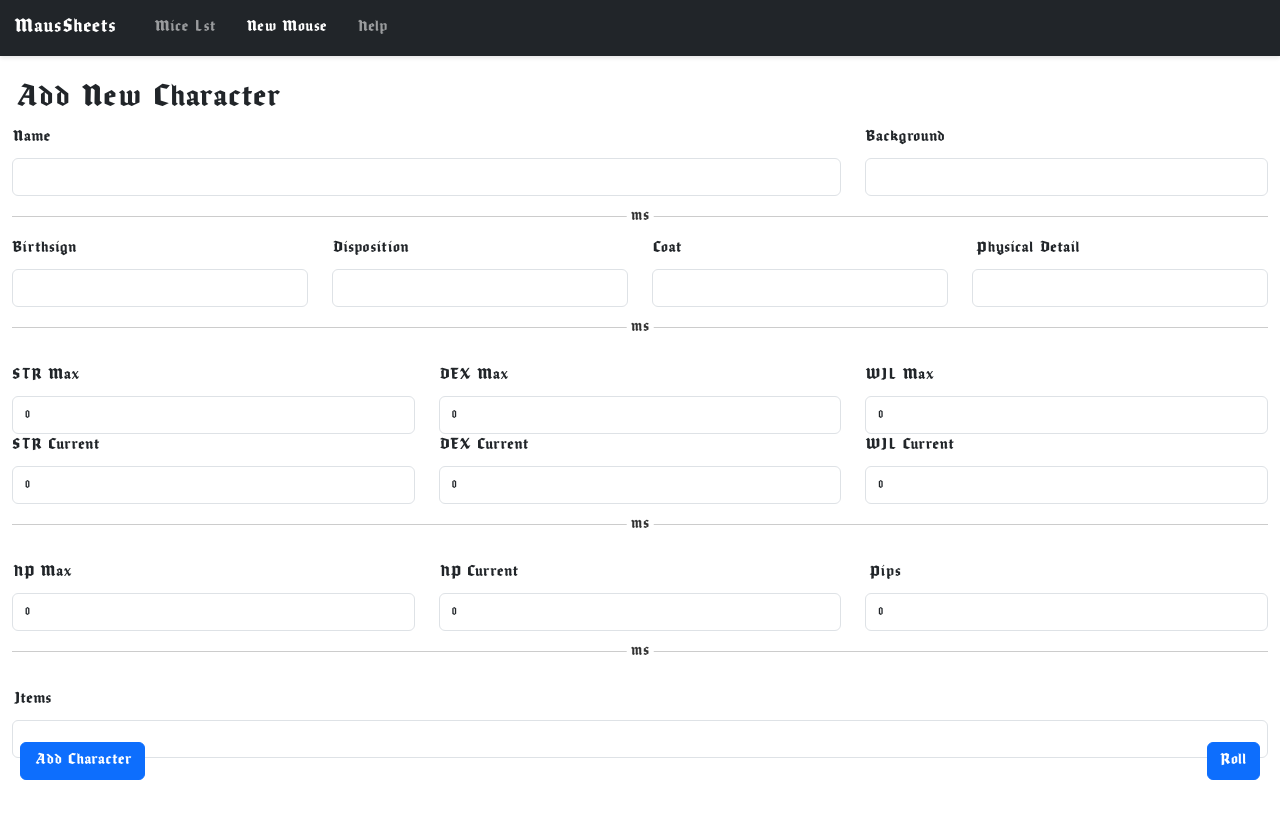
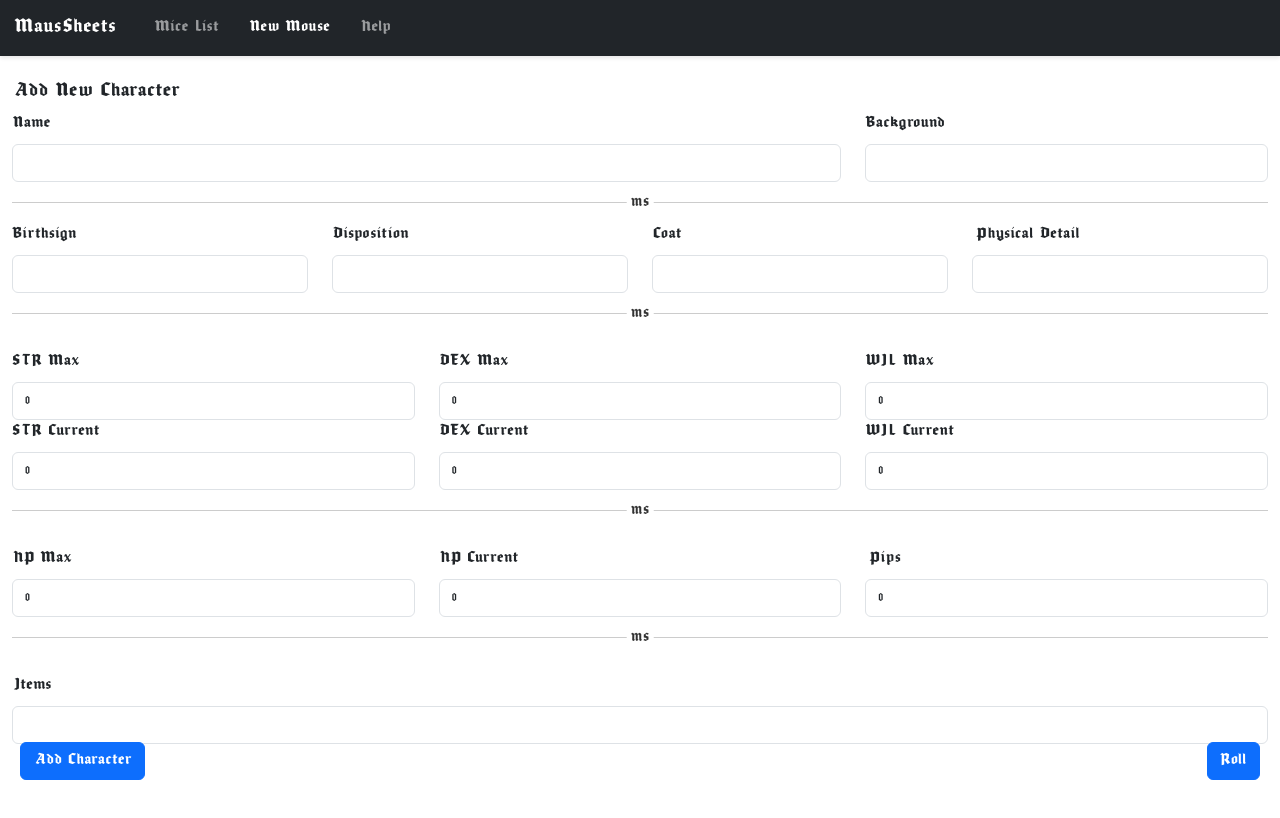
Before and after one commit to alvarocavalcanti/MausSheet, a React (Create React App) app: page /new in a window 1280 px wide. Shown: the top 818 px of the page. Built offline with nearby package versions, Linux system fonts and the light colour scheme.

Commit message:
Font size adjustment

```diff
--- a/src/components/CharacterList.tsx
+++ b/src/components/CharacterList.tsx
@@ -41,9 +41,9 @@ const CharacterList: React.FC = () => {
           <ListGroup.Item key={character.id}>
             <div className="d-flex justify-content-between align-items-center row">
               <div className="col-sm-8">
-                <div className='m-2'>
+                <h2 className='m-2'>
                 {character.name} ({character.background})
-                </div>
+                </h2>
               </div>
               <div className="col-sm-4" style={{textAlign: 'right'}}> {/* Modified code */}
                 <Button
--- a/src/components/Navbar.tsx
+++ b/src/components/Navbar.tsx
@@ -12,7 +12,7 @@ const AppNavbar: React.FC = () => {
       <Navbar.Collapse id="basic-navbar-nav">
         <Nav className="mr-auto">
           <LinkContainer to="/" style={{ marginLeft: "10pt" }}>
-            <Nav.Link>Mice Lst</Nav.Link>
+            <Nav.Link>Mice List</Nav.Link>
           </LinkContainer>
           <LinkContainer to="/new" style={{ marginLeft: "10pt" }}>
             <Nav.Link>New Mouse</Nav.Link>
--- a/src/index.css
+++ b/src/index.css
@@ -5,10 +5,28 @@
   src: url('gothicominimo.ttf');
 }
 
+:root {
+  --h1-font-size: 35px;
+  --h2-font-size: 20px;
+  --h3-font-size: 18px;
+}
+
 /* General body styling to apply Bootstrap's theme correctly */
 body {
   background-color: #f8f9fa; /* Light background color */
   font-family: "Gothico Minimo", serif !important;
+}
+
+h1 {
+  font-size: var(--h1-font-size) !important;
+}
+
+h2 {
+  font-size: var(--h2-font-size) !important;
+}
+
+h3 {
+  font-size: var(--h3-font-size) !important;
 }
 
 /* Styling for the main content */
```
